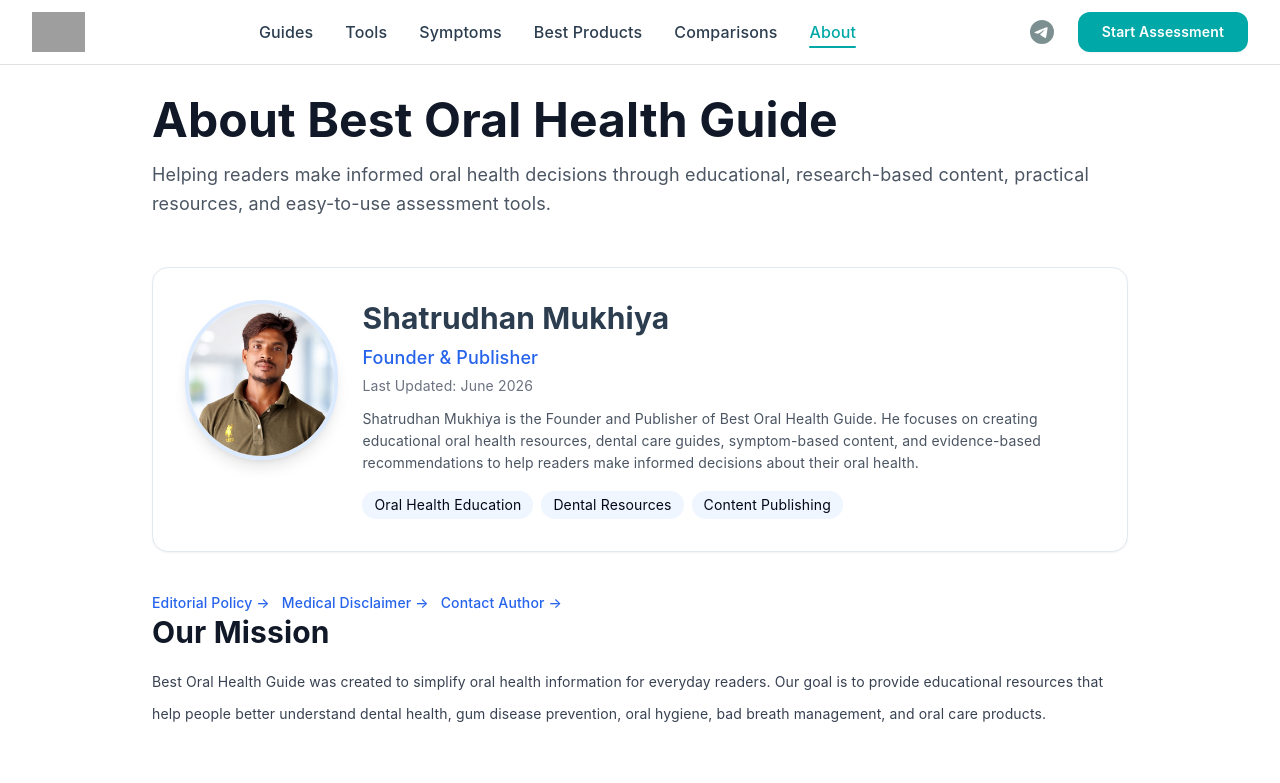
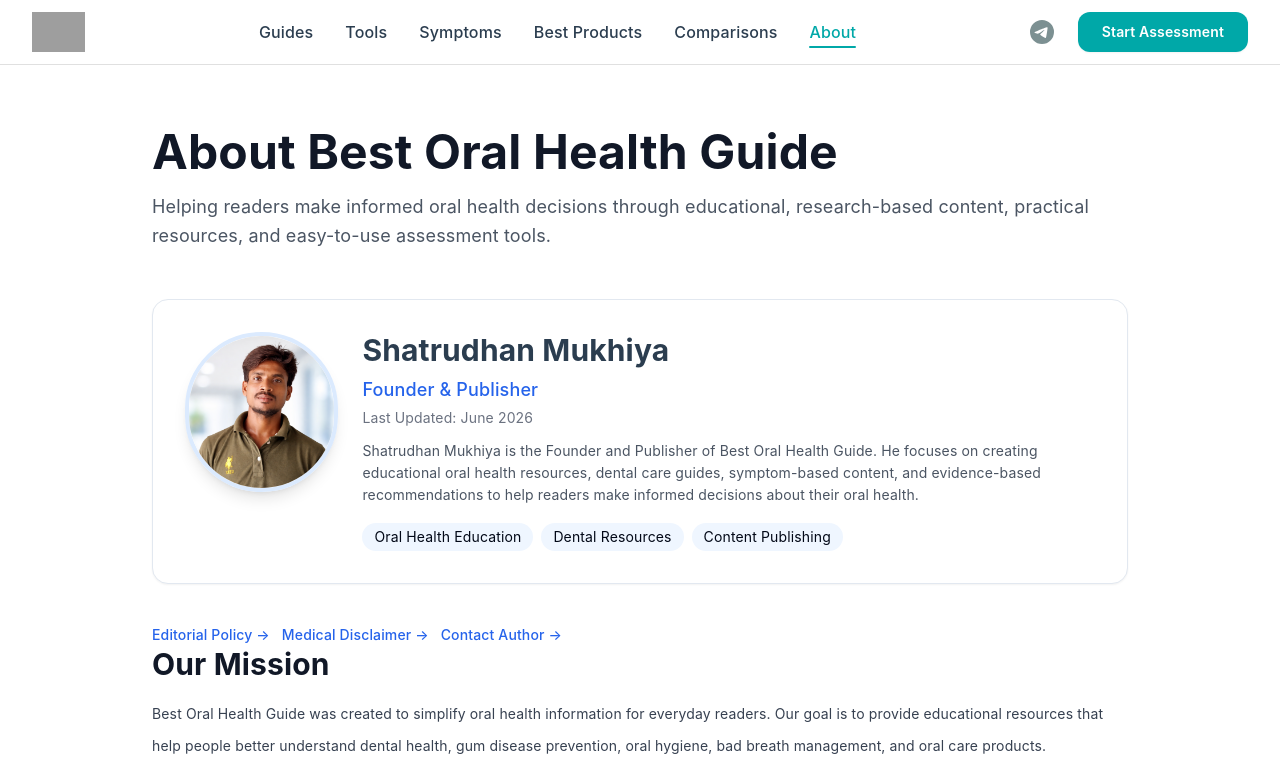
Before and after one commit to shatrudhan1/bestoralhealthguide, a React (Vite) app: page /about-author in a window 1280 px wide. Shown: the top 783 px of the page. Built offline with nearby package versions, Linux system fonts and the light colour scheme; grey boxes are pictures that could not be loaded.

Commit message:
Adjust padding on AboutAuthorPage
Increase top padding of the main container.

```diff
--- a/src/pages/AboutAuthorPage.jsx
+++ b/src/pages/AboutAuthorPage.jsx
@@ -16,7 +16,7 @@
       </Helmet>
 
       <div className="bg-white min-h-screen">
-        <div className="max-w-5xl mx-auto px-6 pt-24 pb-12">
+        <div className="max-w-5xl mx-auto px-6 pt-32 pb-12">
 
           {/* Hero Section */}
 <div className="mb-12">
```
